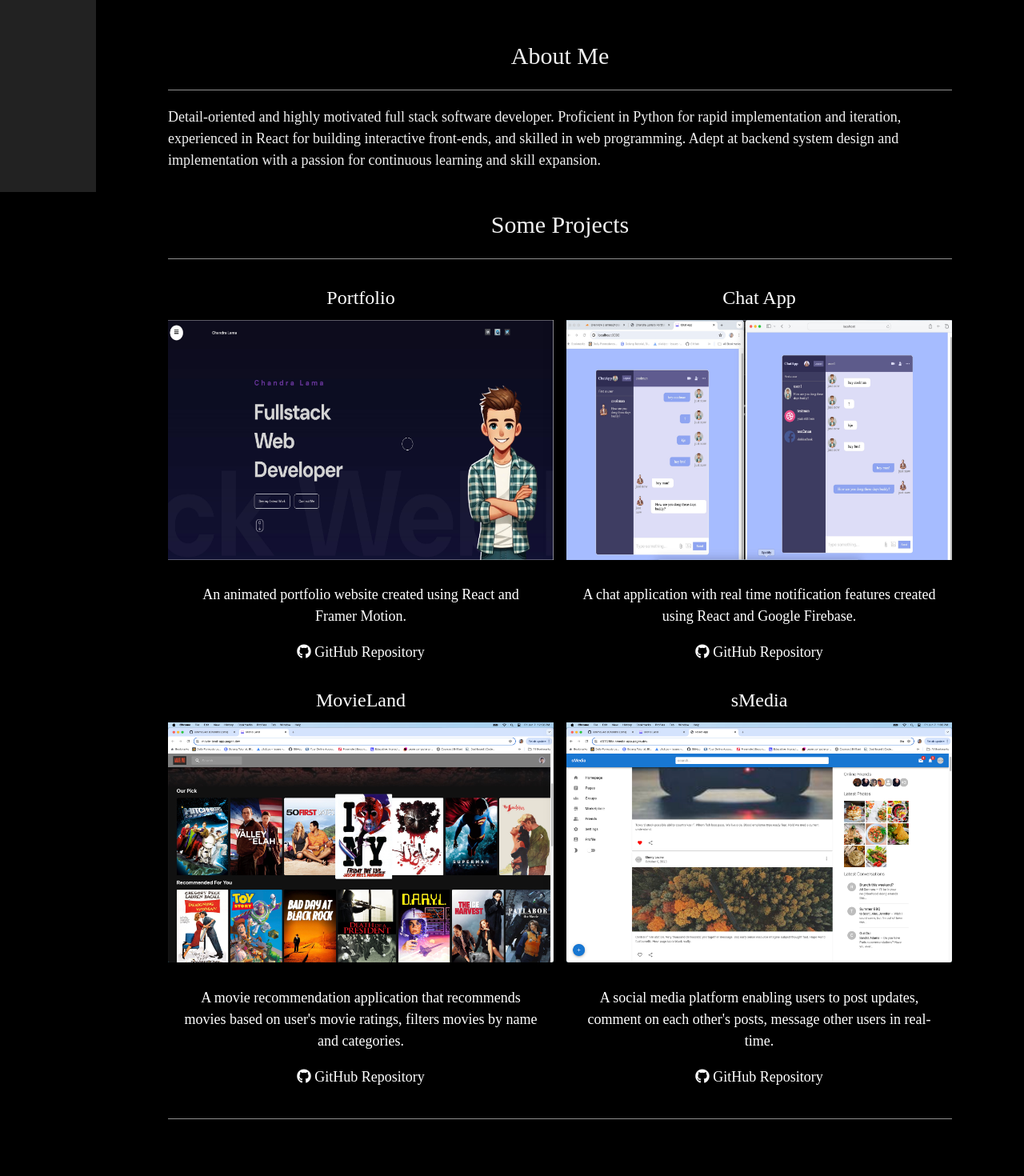
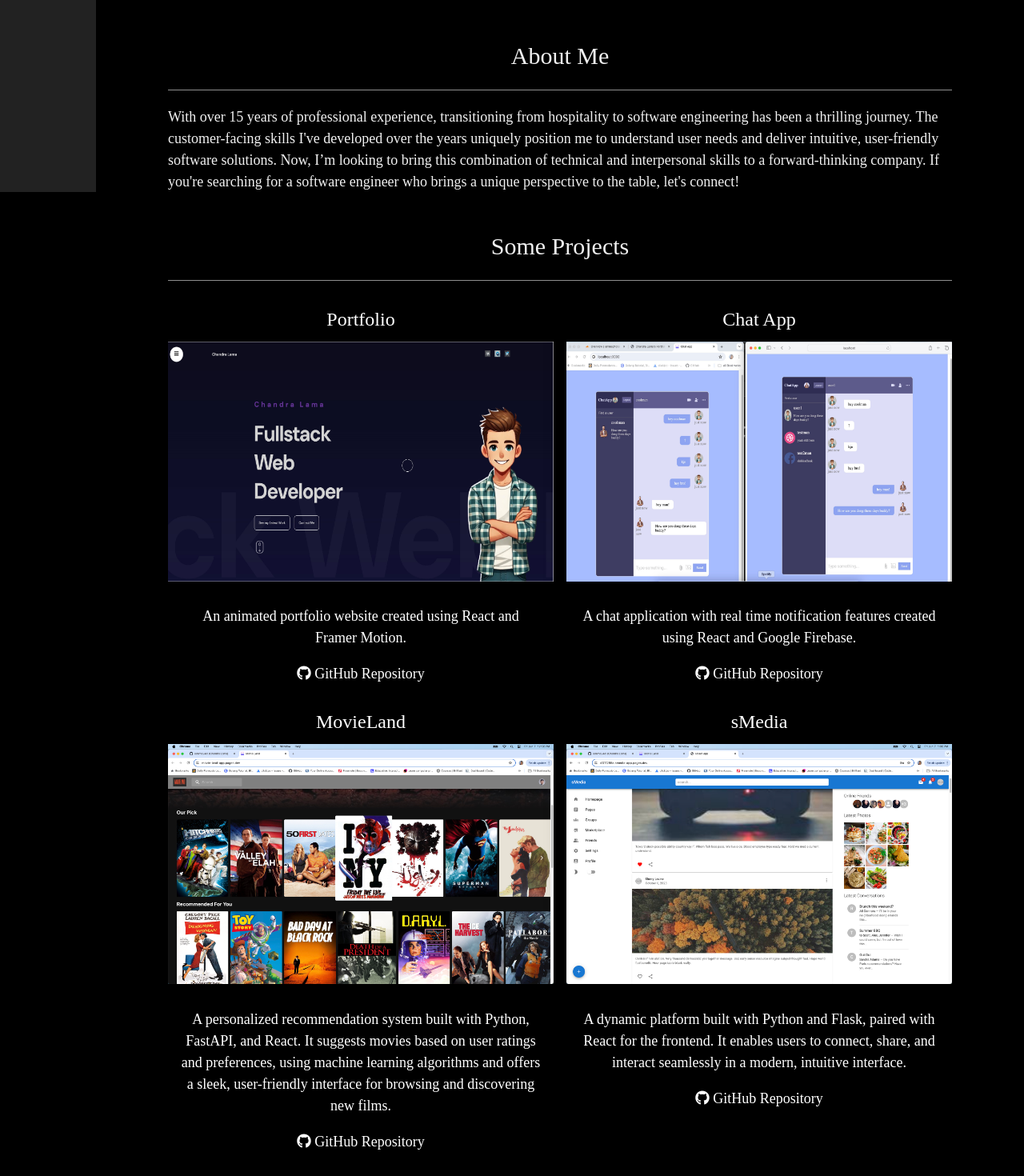
Before and after one commit to iamme24cl/my-website, a React (Create React App) app: page / in a window 1280 px wide. Shown: the part 560-2030 px from the top of the page at 80% size. Built offline with nearby package versions, Linux system fonts and the light colour scheme; a web font is replaced by a local one.

Commit message:
updated projects

```diff
--- a/src/components/About.js
+++ b/src/components/About.js
@@ -8,9 +8,10 @@ const About = () => {
         <hr style={{ width:"100%" }} className="w3-opacity"/>
         <section className="w3-text-light-grey">
           <p>
-            Detail-oriented and highly motivated full stack software developer. Proficient in Python for rapid implementation and iteration,
-            experienced in React for building interactive front-ends, and skilled in web programming.
-            Adept at backend system design and implementation with a passion for continuous learning and skill expansion.
+            With over 15 years of professional experience, transitioning from hospitality to software engineering has been a thrilling journey.
+            The customer-facing skills I've developed over the years uniquely position me to understand user needs and deliver intuitive,
+            user-friendly software solutions. Now, I’m looking to bring this combination of technical and interpersonal skills to a forward-thinking company.
+            If you're searching for a software engineer who brings a unique perspective to the table, let's connect!
           </p>
         </section>
     </div>
--- a/src/components/Projects.js
+++ b/src/components/Projects.js
@@ -52,7 +52,8 @@ const Projects = () => {
           </a>
           <div className="w3-container">
             <p className="w3-center">
-              A movie recommendation application that recommends movies based on user's movie ratings, filters movies by name and categories.
+            A personalized recommendation system built with Python, FastAPI, and React. It suggests movies based on user ratings and preferences,
+            using machine learning algorithms and offers a sleek, user-friendly interface for browsing and discovering new films.
             </p>
             <p className="w3-center">
               <a href="https://github.com/yourusername/movie-recommender-app" target="_blank" rel="noreferrer" className="github-link">
@@ -69,7 +70,8 @@ const Projects = () => {
           </a>
           <div className="w3-container">
             <p className="w3-center">
-              A social media platform enabling users to post updates, comment on each other's posts, message other users in real-time.
+              A dynamic platform built with Python and Flask, paired with React for the frontend. It enables users to connect, share, and interact seamlessly in a modern,
+              intuitive interface.
             </p>
             <p className="w3-center">
               <a href="https://github.com/iamme24cl/smedia-app" target="_blank" rel="noreferrer" className="github-link">
```
